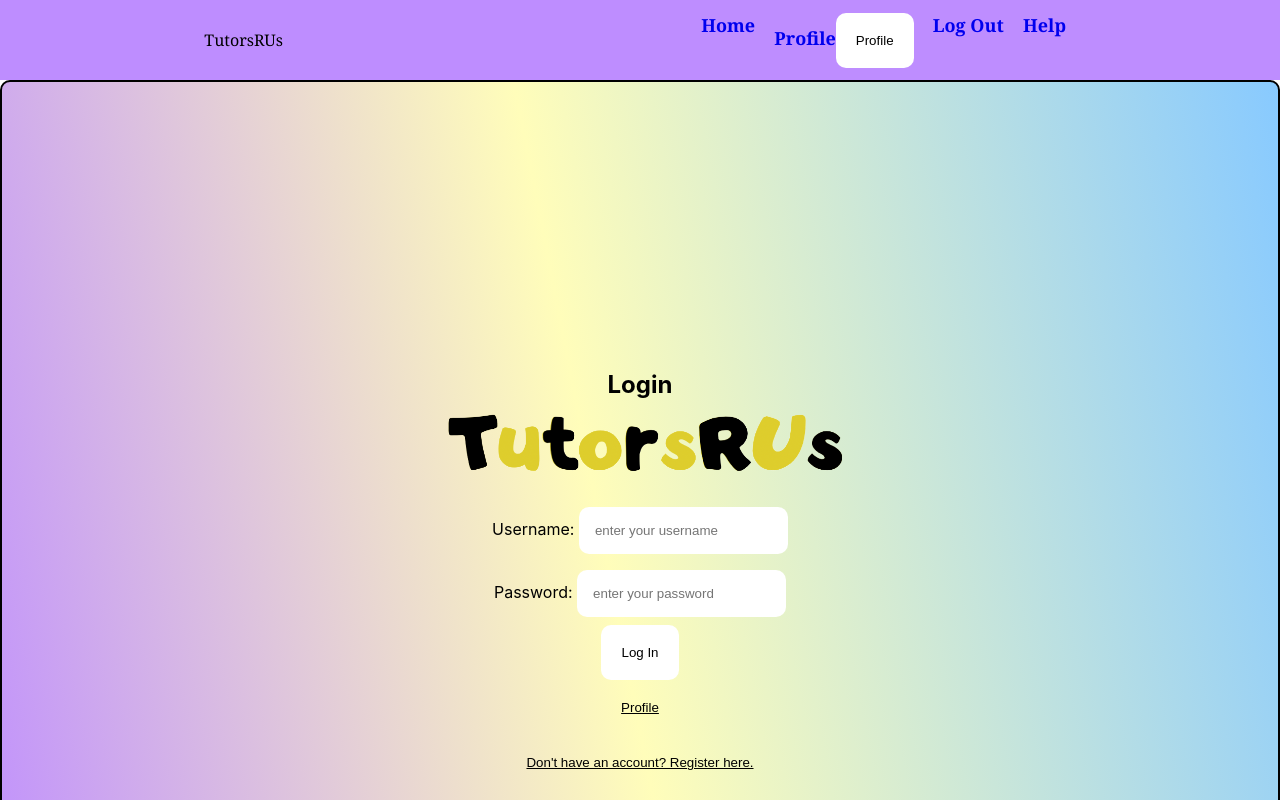
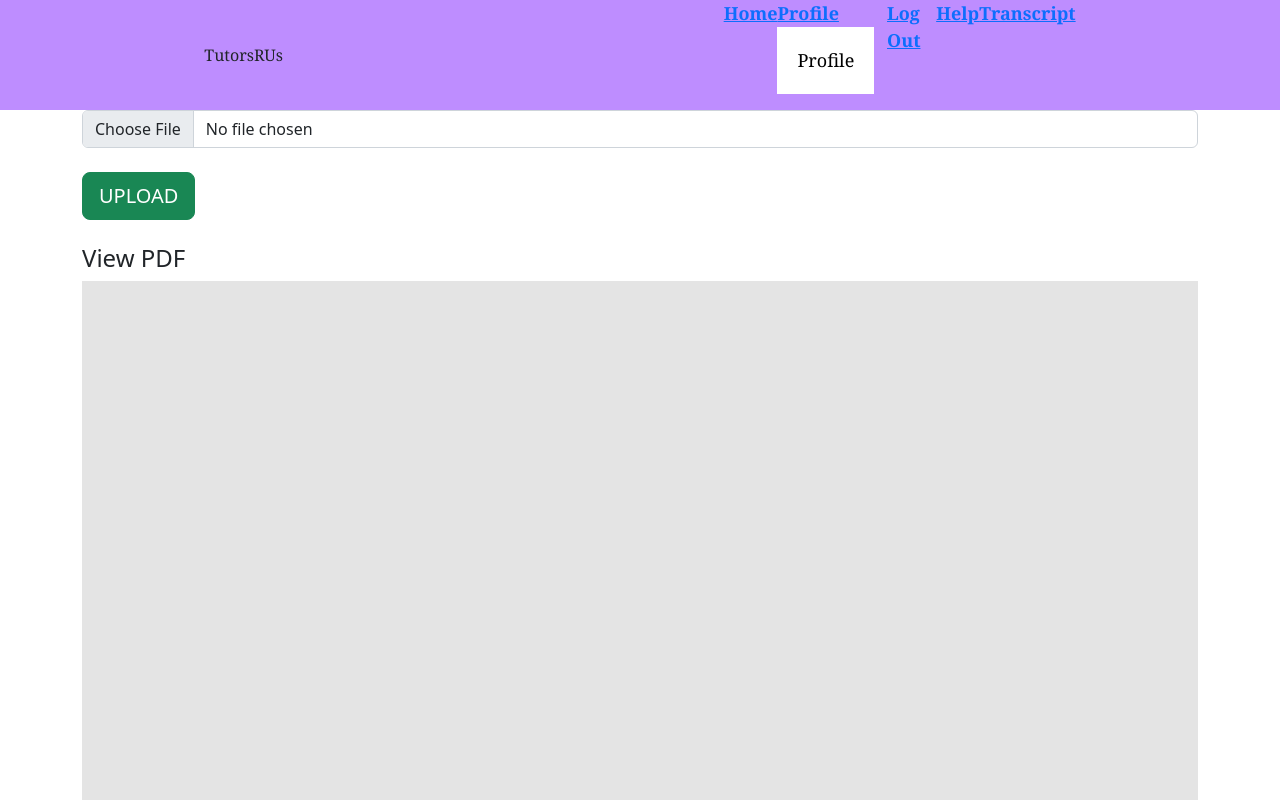
Before and after one commit to jharnasuresh/TutorsRUs, a React (Create React App) app in the folder home/: page /Transcript in a window 1280 px wide. Shown: the top 800 px of the page. Built offline with nearby package versions, Linux system fonts and the light colour scheme.

Commit message:
upload pdf

```diff
--- a/home/src/App.js
+++ b/home/src/App.js
@@ -11,6 +11,8 @@ import {Settings} from "./Components/Settings"
 import Tabs from "./Components/Tabs";
 import Profile from './Components/Profile';
 import { DrawerNew } from './Components/DrawerNew';
+import { Transcript } from './Components/Transcript';
+import 'bootstrap/dist/css/bootstrap.css'
 
 
 function App() {
@@ -33,6 +35,7 @@ return (
         <Route exact path="/Profile" element={< Profile />} />
         <Route exact path="/PassSecQ" element={< PassSecQ />} />
         <Route exact path="/Settings" element={< Settings />} />
+        <Route exact path="/Transcript" element={< Transcript />} />
         <Route path="*" element={<Login />} />
     </Routes>
     </div>
--- a/home/src/Components/Main.css
+++ b/home/src/Components/Main.css
@@ -93,3 +93,20 @@ margin-top: 80px;
     max-width: 640px;
     background-color: #FFF;
     }
+
+    .pdf-container {
+        width: 100%;
+        height: 800px;
+        background-color: #e4e4e4;
+        overflow-y: auto;
+        display: flex;
+        justify-content: center;
+        align-items: center;
+    }
+
+    .error-msg {
+        width: 100%;
+        color: red;
+        font-size: 14px;
+        font-weight: 600;
+    }
--- a/home/src/Components/Tabs.jsx
+++ b/home/src/Components/Tabs.jsx
@@ -54,6 +54,9 @@ export const Tabs = (props) => {
                     <li>
                         <a href="./Profile">Help</a>
                     </li>
+                    <li>
+                        <a href="./Transcript">Transcript</a>
+                    </li>
                 </ul>
             </nav>
         </div>
--- /dev/null
+++ b/home/src/Components/Transcript.jsx
@@ -0,0 +1,58 @@
+import React, { useState } from "react";
+
+export const Transcript = () => {
+
+    const [pdfFile, setPdfFile] = useState(null);
+    const [pdfFileError, setPdfFileError] = useState("");
+    const [viewPdf, setViewPdf] = useState(null);
+
+    const fileType = ['application/pdf'];
+    const handlePdfFileChange = (e) => {
+        let selectedFile = e.target.files[0];
+        if (selectedFile) {
+            if (selectedFile && fileType.includes(selectedFile.type)) {
+                let reader = new FileReader();
+                reader.readAsDataURL(selectedFile);
+                reader.onloadend = (e) => {
+                    setPdfFile(e.target.result);
+                    setPdfFileError('');
+                }
+            }
+            else {
+                setPdfFile(null);
+                setPdfFileError('Please select valid pdf file');
+            }
+        } else {
+            console.log("Please select your file")
+        }
+    }
+
+    const handlePdfFileSubmit=(e)=>{
+        e.preventDefault();
+        if(pdfFile!==null){
+          setViewPdf(pdfFile);
+        }
+        else{
+          setViewPdf(null);
+        }
+      }
+
+
+return (
+    <div className="container">
+        <form className="form-group" onSubmit={handlePdfFileSubmit}>
+            <input type='file' className='form-control'
+                required onChange={handlePdfFileChange} />
+            {pdfFileError&&<div className='error-msg'>{pdfFileError}</div>}
+            <br></br>
+            <button type="submit" className="btn btn-success btn-lg">
+                UPLOAD
+            </button>
+        </form>
+        <br></br>
+        <h4>View PDF</h4>
+        <div className="pdf-container"></div>
+    </div>
+)
+
+}
--- a/package.json
+++ b/package.json
@@ -25,8 +25,10 @@
     "@emotion/styled": "^11.10.6",
     "@mui/icons-material": "^5.11.9",
     "@mui/material": "^5.11.10",
+    "@react-pdf-viewer/core": "^2.4.1",
     "@types/crypto-js": "^4.1.1",
     "bcrypt": "^5.1.0",
+    "bootstrap": "^5.2.3",
     "cors": "^2.8.5",
     "crypto-js": "^4.1.1",
     "express": "^4.18.2",
@@ -36,6 +38,7 @@
     "jsonwebtoken": "^9.0.0",
     "nodemailer": "^6.9.1",
     "nodemailer-sendgrid": "^1.0.3",
+    "pdfjs-dist": "^2.6.347",
     "react-router-dom": "^6.8.1",
     "reactjs-popup": "^2.0.5",
     "styled-components": "^5.3.6"
```
Also changed, not shown: 1 other file (tests, documents, lock files or other folders).
